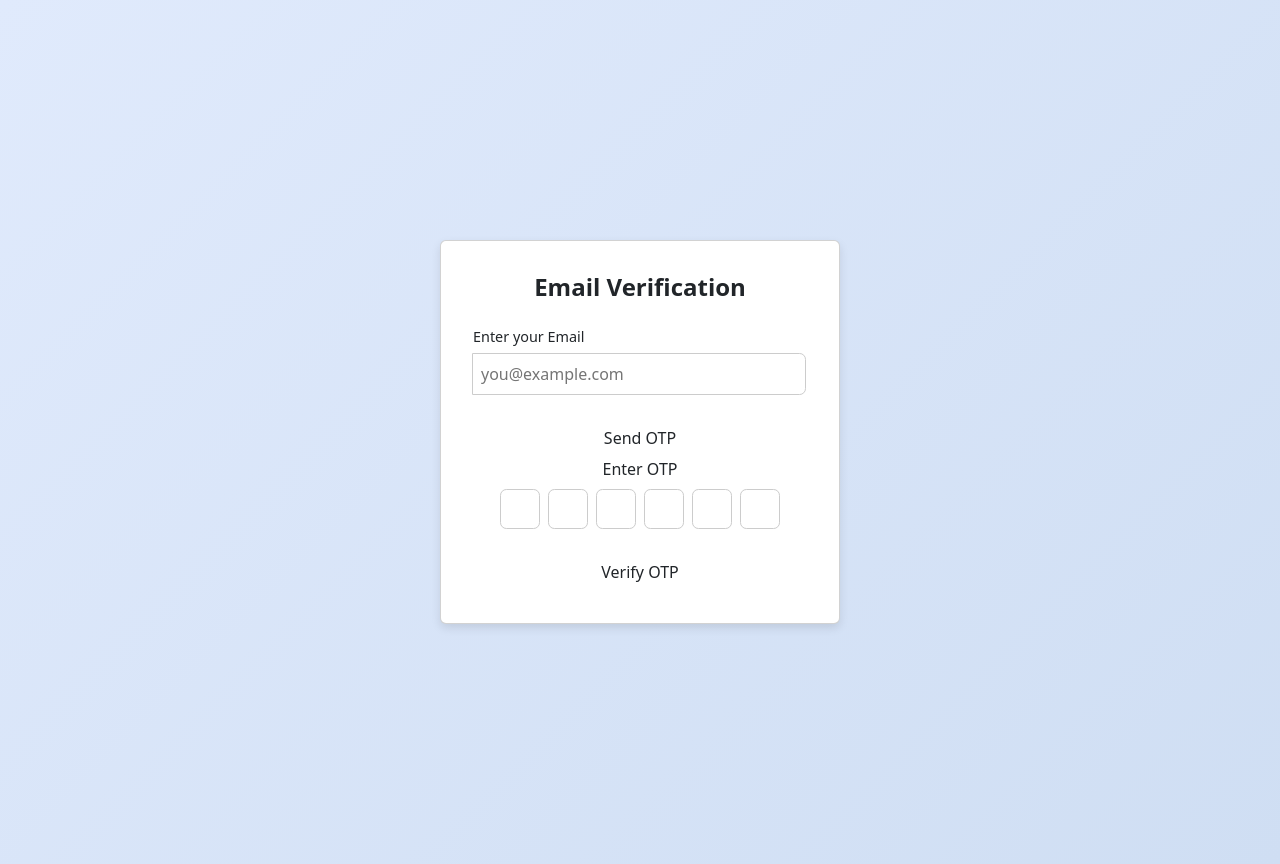
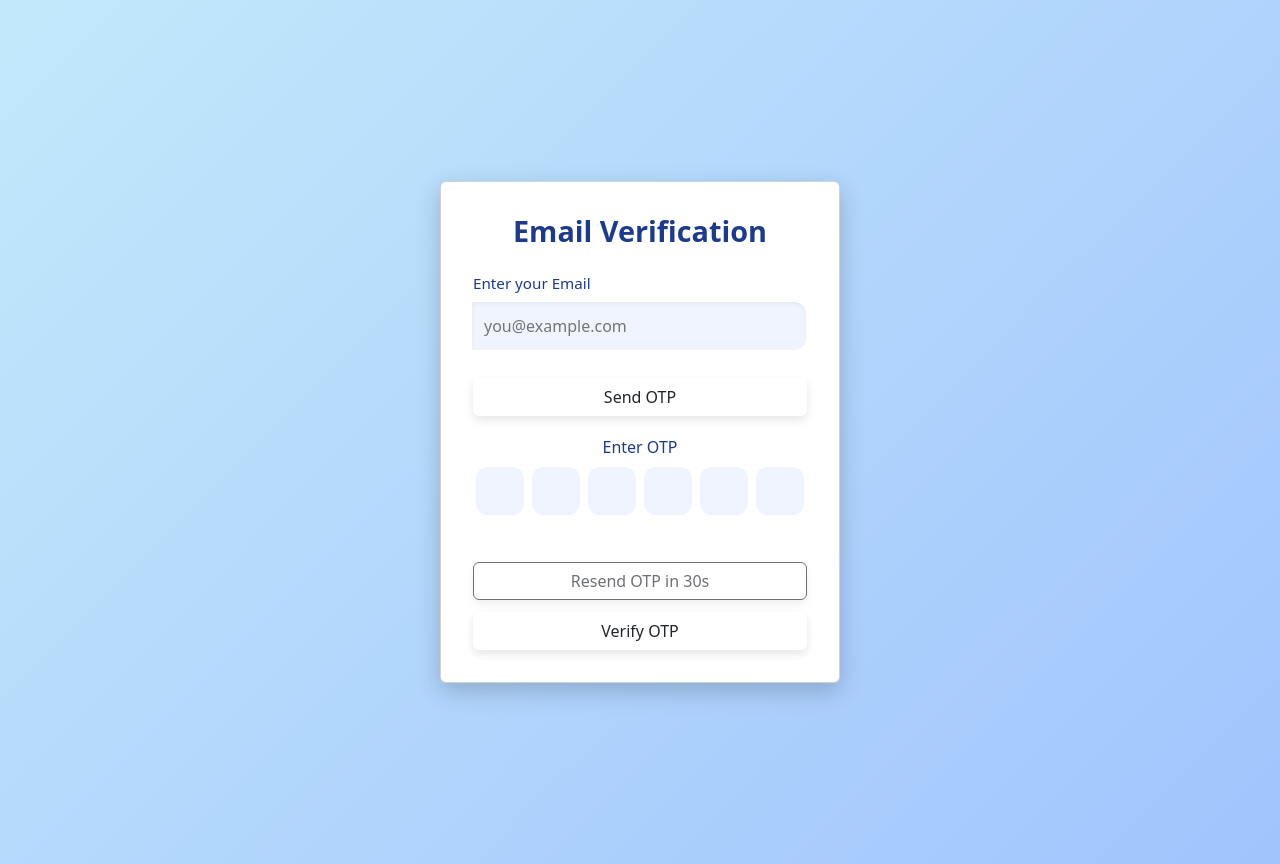
Before and after one commit to anandRd2352/quizzy-fe, a React (Vite) app: page /EmailOTPVerification in a window 1280 px wide. Built offline with nearby package versions, Linux system fonts and the light colour scheme.

Commit message:
countdown

```diff
--- a/src/App.jsx
+++ b/src/App.jsx
@@ -2,19 +2,26 @@ import './App.css';
 import { Routes, Route, Link } from 'react-router-dom';
 
 import EmailOTPVerification from './assets/FE-1.1.3/EmailOTPVerification.jsx';
-import ExamModalPage from "./assets/FE-2.1.2/ExamModalPage.jsx";
+import ExamModalPage from './assets/FE-2.1.2/ExamModalPage.jsx';
+import CountdownTimerUI from './assets/FE-3.1.3/CountdownTimerUI.jsx'; // Create this new file for countdown timer
 
 function App() {
   return (
     <div className="App">
-      {/* <nav className="p-3 bg-light border-bottom mb-4">
+      {/* Navigation (optional, if you want to navigate between pages) */}
+      {/*
+      <nav className="p-3 bg-light border-bottom mb-4">
         <Link to="/EmailOTPVerification" className="me-3">OTP Verification</Link>
-        <Link to="/Exam">Exam Modal</Link>
-      </nav> */}
+        <Link to="/Exam" className="me-3">Exam Modal</Link>
+        <Link to="/ExamWithTimer" className="me-3">Exam with Timer</Link>
+      </nav>
+      */}
 
       <Routes>
         <Route path="/EmailOTPVerification" element={<EmailOTPVerification />} />
         <Route path="/Exam" element={<ExamModalPage />} />
+
+        <Route path="/ExamWithTimer" element={<CountdownTimerUI initialTime={300} />} />
       </Routes>
     </div>
   );
--- a/src/assets/FE-1.1.3/EmailOTPVerification.jsx
+++ b/src/assets/FE-1.1.3/EmailOTPVerification.jsx
@@ -1,7 +1,5 @@
 import React, { useState } from 'react';
 import '../css/EmailOTPVerification.css';
-
-
 
 const EmailOTPVerification = () => {
   const [email, setEmail] = useState('');
@@ -50,6 +48,10 @@ const EmailOTPVerification = () => {
           </div>
         </div>
 
+        <div className="resend-section">
+          <button className="btn resend-btn" disabled>Resend OTP in 30s</button>
+        </div>
+
         <button className="btn verify-btn">Verify OTP</button>
       </div>
     </div>
--- /dev/null
+++ b/src/assets/FE-3.1.3/CountdownTimerUI.jsx
@@ -0,0 +1,27 @@
+import React, { useState, useEffect } from 'react';
+
+const CountdownTimerUI = ({ initialTime }) => {
+  const [timeLeft, setTimeLeft] = useState(initialTime);
+
+  useEffect(() => {
+    if (timeLeft === 0) return;
+
+    const timer = setInterval(() => {
+      setTimeLeft(prevTime => prevTime - 1);
+    }, 1000);
+
+    return () => clearInterval(timer);
+  }, [timeLeft]);
+
+  return (
+    <div className="timer-container">
+      <h2>Time Left</h2>
+      <div className="timer">
+        <span>{timeLeft} seconds</span>
+      </div>
+      {timeLeft === 0 && <div className="auto-submit-message">Time's up! Your exam is being submitted...</div>}
+    </div>
+  );
+};
+
+export default CountdownTimerUI;
--- /dev/null
+++ b/src/assets/css/CountdownTimerUI.css
@@ -0,0 +1,18 @@
+.timer-container {
+    text-align: center;
+    font-family: Arial, sans-serif;
+    margin-top: 50px;
+  }
+
+  .timer {
+    font-size: 40px;
+    color: #ff0000;
+    font-weight: bold;
+  }
+
+  .auto-submit-message {
+    margin-top: 20px;
+    color: #00ff00;
+    font-size: 18px;
+    font-weight: bold;
+  }
--- a/src/assets/css/EmailOTPVerification.css
+++ b/src/assets/css/EmailOTPVerification.css
@@ -1,95 +1,142 @@
+/* Background */
 body {
   margin: 0;
-  font-family: Arial, sans-serif;
-  background: linear-gradient(135deg, #e0eafc, #cfdef3);
-}
-
-.container {
-  display: flex;
-  align-items: center;
-  justify-content: center;
+  font-family: 'Segoe UI', Tahoma, Geneva, Verdana, sans-serif;
+  background: linear-gradient(135deg, #c2e9fb, #a1c4fd);
   min-height: 100vh;
 }
 
+/* Centered container */
+.container {
+  display: flex;
+  justify-content: center;
+  align-items: center;
+  padding: 2rem;
+  min-height: 100vh;
+}
+
+/* Glassmorphism Card */
 .card {
-  background-color: white;
+  background: rgba(255, 255, 255, 0.25);
+  backdrop-filter: blur(16px);
+  -webkit-backdrop-filter: blur(16px);
+  border-radius: 1.5rem;
   padding: 2rem;
-  border-radius: 1rem;
-  box-shadow: 0 4px 10px rgba(0, 0, 0, 0.1);
+  box-shadow: 0 8px 24px rgba(0, 0, 0, 0.2);
   width: 100%;
   max-width: 400px;
+  color: #333;
+  border: 1px solid rgba(255, 255, 255, 0.3);
 }
 
+/* Title */
 .title {
   text-align: center;
   margin-bottom: 1.5rem;
-  font-size: 1.5rem;
-  font-weight: 600;
+  font-size: 1.8rem;
+  font-weight: 700;
+  color: #1e3a8a;
 }
 
+/* Input group */
 .input-group {
   margin-bottom: 1rem;
 }
 
 .input-group label {
   display: block;
-  font-size: 0.9rem;
-  margin-bottom: 0.3rem;
+  font-size: 0.95rem;
+  margin-bottom: 0.4rem;
+  color: #1e3a8a;
 }
 
 .input-group input {
   width: 100%;
-  padding: 0.5rem;
-  border-radius: 0.4rem;
-  border: 1px solid #ccc;
+  padding: 0.75rem;
+  border-radius: 0.75rem;
+  border: none;
+  background-color: #f0f4ff;
+  font-size: 1rem;
   outline: none;
+  box-shadow: inset 0 2px 4px rgba(0, 0, 0, 0.05);
 }
 
+.input-group input:focus {
+  border: 2px solid #3b82f6;
+  background-color: #e0edff;
+}
+
+/* OTP group */
 .otp-group {
   text-align: center;
-  margin-bottom: 1rem;
+  margin: 1.2rem 0;
+}
+
+.otp-group label {
+  display: block;
+  font-size: 1rem;
+  color: #1e3a8a;
+  margin-bottom: 0.5rem;
 }
 
 .otp-inputs {
   display: flex;
   justify-content: center;
   gap: 0.5rem;
-  margin-top: 0.5rem;
 }
 
 .otp-inputs input {
-  width: 2.5rem;
-  height: 2.5rem;
+  width: 3rem;
+  height: 3rem;
   text-align: center;
-  font-size: 1.2rem;
-  border-radius: 0.4rem;
-  border: 1px solid #ccc;
+  font-size: 1.5rem;
+  border-radius: 0.75rem;
+  background-color: #f0f4ff;
+  border: none;
   outline: none;
+  transition: all 0.2s ease-in-out;
 }
 
+.otp-inputs input:focus {
+  background-color: #dbeafe;
+  border: 2px solid #3b82f6;
+  transform: scale(1.05);
+}
+
+/* Buttons */
 .btn {
   width: 100%;
-  padding: 0.6rem;
+  padding: 0.75rem;
   border: none;
-  border-radius: 0.4rem;
-  color: white;
+  border-radius: 0.75rem;
+  font-weight: 600;
+  font-size: 1rem;
   cursor: pointer;
-  transition: background-color 0.3s ease;
-  margin-top: 0.5rem;
+  margin-top: 0.75rem;
+  transition: all 0.3s ease;
+  box-shadow: 0 4px 10px rgba(0, 0, 0, 0.1);
 }
 
-.send-btn {
-  background-color: #4f46e5;
+/* Enabled Blue Buttons */
+.send-btn,
+.verify-btn {
+  background-color: #3b82f6;
+  color: white;
 }
 
-.send-btn:hover {
-  background-color: #4338ca;
+.send-btn:hover,
+.verify-btn:hover {
+  background-color: #2563eb;
 }
 
-.verify-btn {
-  background-color: #16a34a;
+/* Disabled Resend Button */
+.resend-btn {
+  background-color: #9ca3af;
+  color: white;
+  cursor: not-allowed;
+  opacity: 0.8;
 }
 
-.verify-btn:hover {
-  background-color: #15803d;
+.resend-section {
+  margin-top: 1rem;
 }
```
Also changed, not shown: src/assets/FE-3.1.3/ExamPage.jsx (added, +14 -0 lines).
